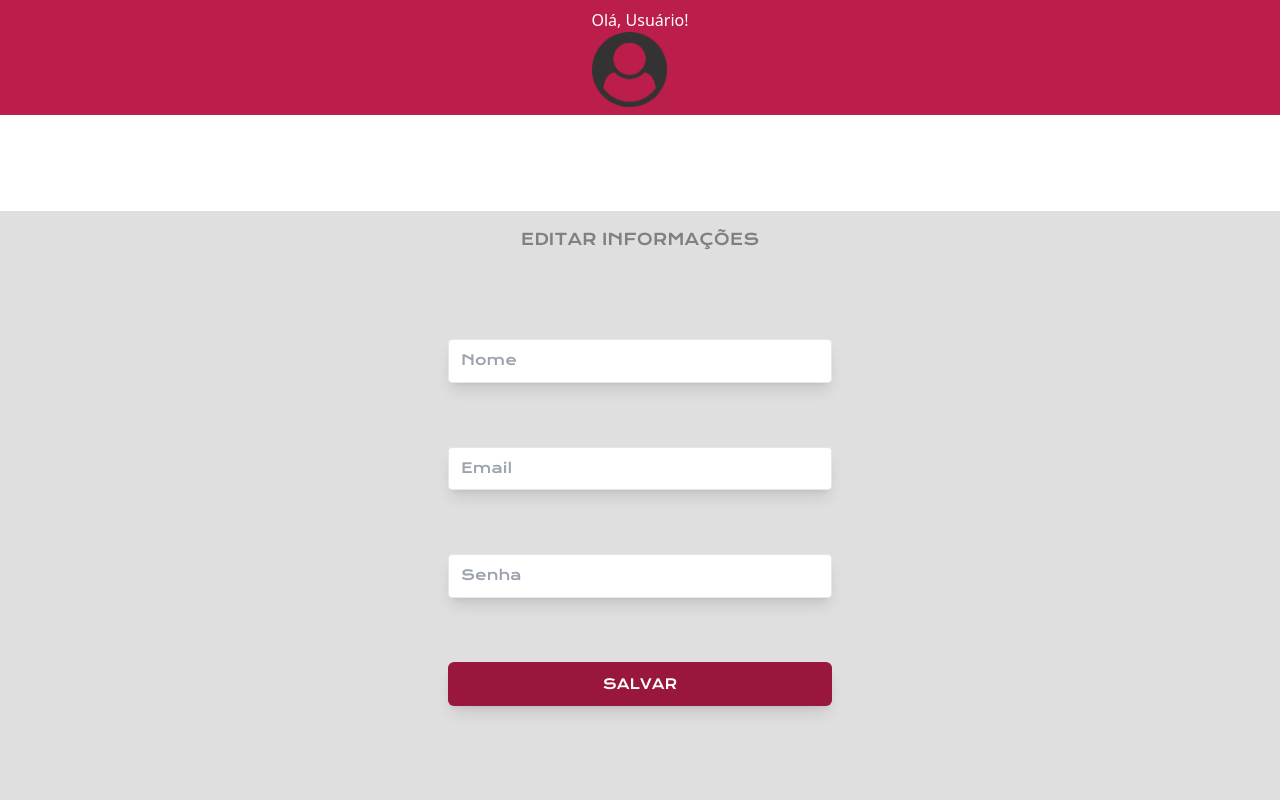
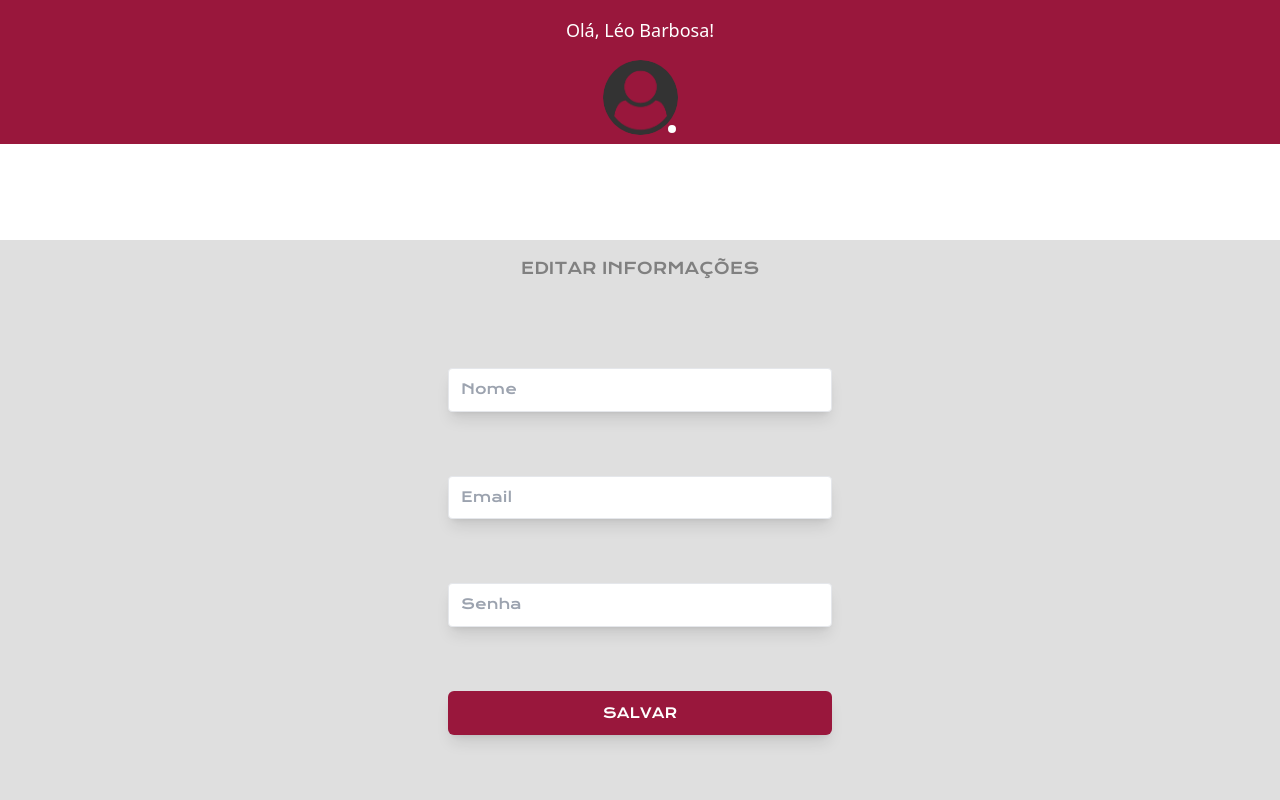
Before and after one commit to yannidilly/mathmania, a Next.js app in the folder app/: page /account/edit in a window 1280 px wide. Shown: the top 800 px of the page. Built offline with nearby package versions, Linux system fonts and the light colour scheme; no server answers.

Commit message:
Fix: refatora código de estilização

```diff
--- a/app/src/app/account/page.jsx
+++ b/app/src/app/account/page.jsx
@@ -9,7 +9,6 @@ const Account = () => {
   return (
     <main className={styles.main}>
         <section>
-
           <h1> Minha conta </h1>
           <h2 onClick={updateAccountInfo}>Email: {user?.email}</h2>
           <h2>{user?.name}</h2>
--- a/app/src/components/ProfileHeader.jsx
+++ b/app/src/components/ProfileHeader.jsx
@@ -3,11 +3,17 @@ import UserIcon from "../assets/user-icon.png";
 
 export const ProfileHeader = () => {
     return (
-        <header className="bg-custom-hoverBtn h-15 w-full flex justify-center">
-            <div className="h-full">
-                <div className="py-2">
-                    <p className="text-custom text-custom-white">Olá, Usuário!</p>
-                    <Image src={UserIcon} alt="user image" width={75} height={75} />
+        <header className="bg-custom-red h-36 w-full flex flex-col items-center relative">
+            <div className="absolute left-4 top-4">
+                {/* <Image src={BackIcon} alt="Voltar" width={24} height={24} /> */}
+            </div>
+            <div className="flex flex-col items-center">
+                <p className="text-white text-lg mt-4">Olá, Léo Barbosa!</p>
+                <div className="relative mt-4">
+                    <Image src={UserIcon} alt="Foto do Perfil" className="rounded-full" width={75} height={75} />
+                    <div className="absolute bottom-0 right-0 bg-white p-1 rounded-full border-2 border-custom-red">
+                        {/* <Image src="/camera-icon.png" alt="Editar Foto" width={20} height={20} /> */}
+                    </div>
                 </div>
             </div>
         </header>
```
